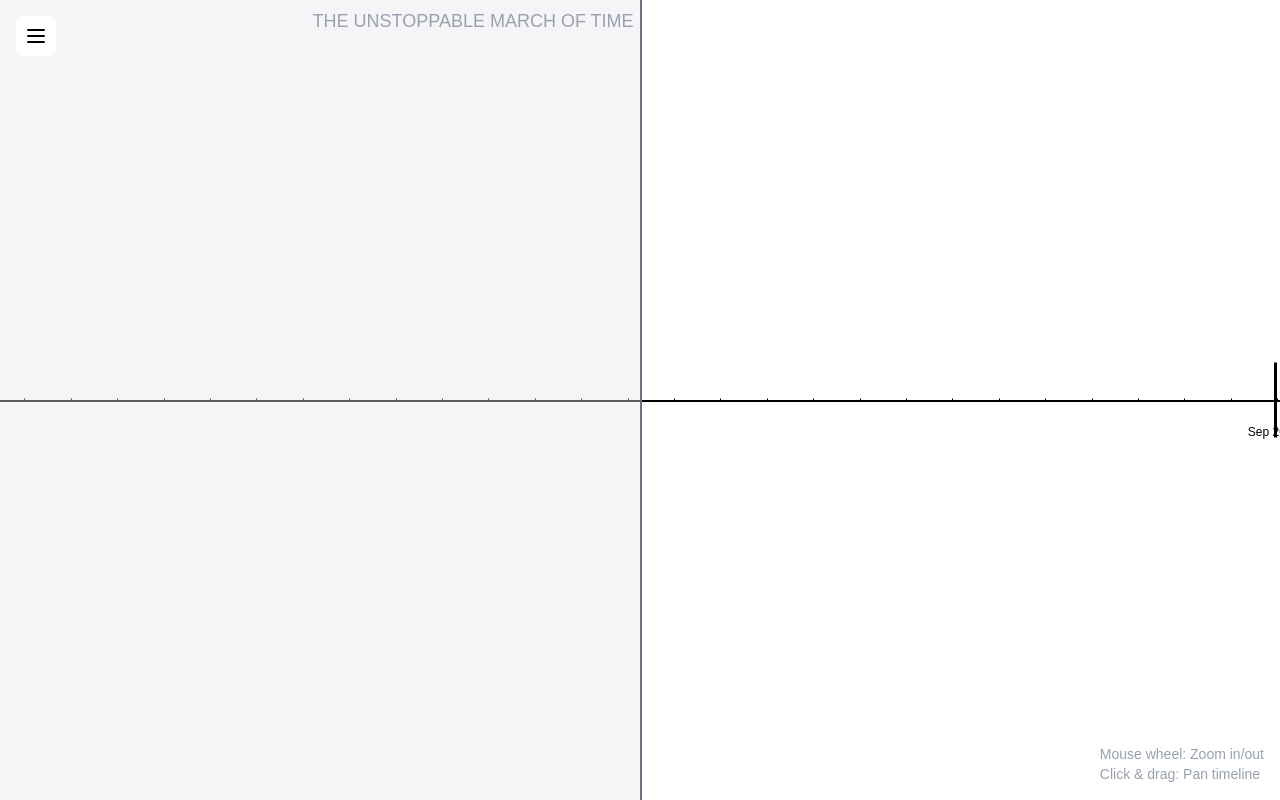
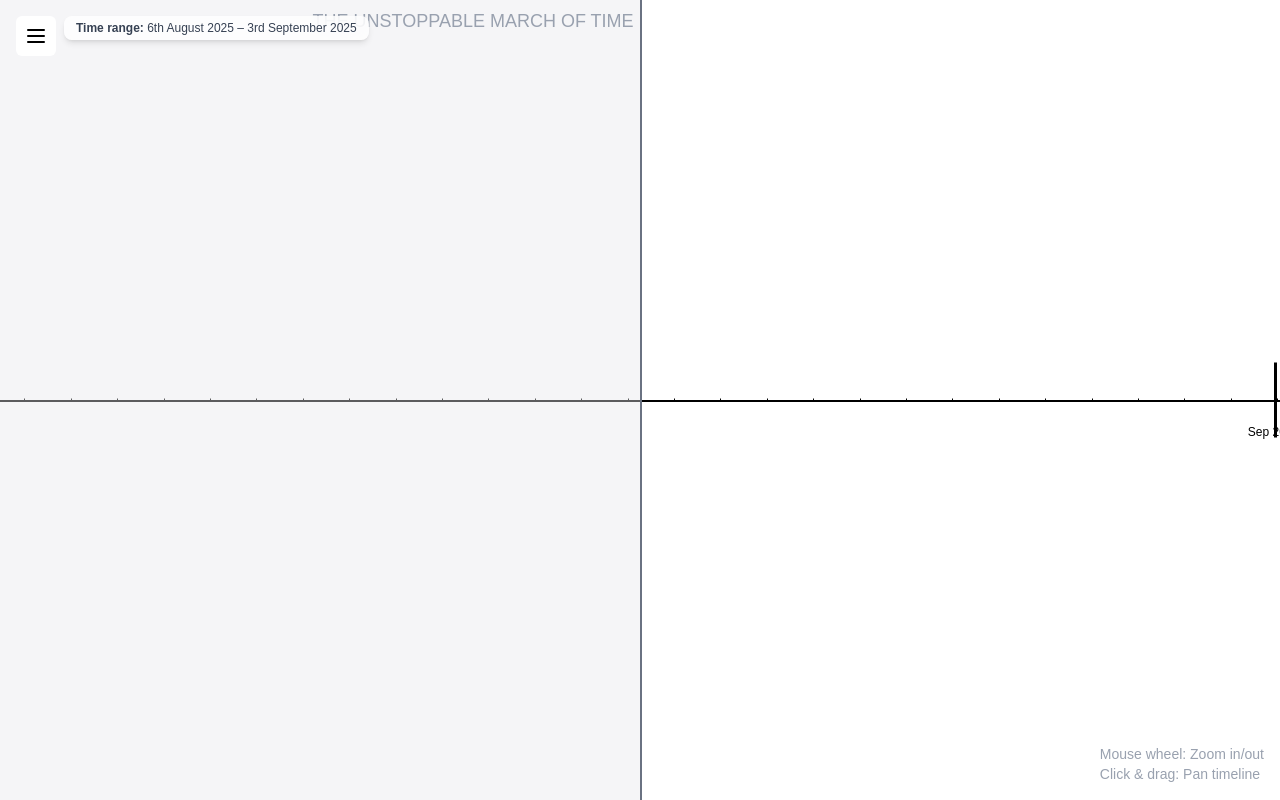
Before and after one commit to isaac-macdonald/timeline, a Next.js app in the folder timeline/: page / in a window 1280 px wide. Built offline with nearby package versions, Linux system fonts and the light colour scheme.

Commit message:
Added time range

```diff
--- a/timeline/app/components/Timeline.tsx
+++ b/timeline/app/components/Timeline.tsx
@@ -2,6 +2,7 @@
 
 import React, { useState, useEffect, useCallback, useRef } from 'react';
 import { useBirthday } from '@/app/context/BirthdayContext';
+import { motion } from 'framer-motion';
 
 interface Tick {
   time: number;
@@ -197,6 +198,27 @@ const ZoomableTimeline = () => {
       ? ((birthday.getTime() + 73 * MS_PER_YEAR - startTime) / timeRange) * 100
       : null;
 
+  function formatDatePretty(date: any) {
+    const day = date.getDate();
+
+    // Add suffix (st, nd, rd, th)
+    const suffix =
+      day % 10 === 1 && day !== 11
+        ? "st"
+        : day % 10 === 2 && day !== 12
+          ? "nd"
+          : day % 10 === 3 && day !== 13
+            ? "rd"
+            : "th";
+
+    const month = date.toLocaleString("default", { month: "long" });
+    const year = date.getFullYear();
+
+    return `${day}${suffix} ${month} ${year}`;
+  }
+
+
+
   return (
     <div className="w-full h-screen bg-white text-black overflow-hidden">
 
@@ -207,6 +229,17 @@ const ZoomableTimeline = () => {
         onMouseDown={handleMouseDown}
         style={{ cursor: isDragging ? 'grabbing' : 'grab' }}
       >
+        <motion.div
+          className="absolute top-4 left-16 bg-white/80 backdrop-blur-md shadow-md rounded-lg px-3 py-1 text-xs text-gray-700 z-50"
+          initial={{ opacity: 0, y: -5 }}
+          animate={{ opacity: 1, y: 0 }}
+          transition={{ duration: 0.3 }}
+        >
+          <span className="font-semibold">Time range:</span>{" "}
+          {formatDatePretty(new Date(startTime))} –{" "}
+          {formatDatePretty(new Date(centerTime + getTimeRange() / 2))}
+        </motion.div>
+
         <div className="absolute top-1/2 left-0 w-full h-0.5 bg-black"></div>
 
         {ticks.map((tick, idx) => (
@@ -335,6 +368,8 @@ const ZoomableTimeline = () => {
           <div>Mouse wheel: Zoom in/out</div>
           <div>Click & drag: Pan timeline</div>
         </div>
+
+
       </div>
     </div>
   );
--- a/timeline/package.json
+++ b/timeline/package.json
@@ -9,6 +9,7 @@
     "lint": "eslint"
   },
   "dependencies": {
+    "framer-motion": "^12.23.12",
     "lucide-react": "^0.540.0",
     "next": "15.5.0",
     "react": "19.1.0",
```
Also changed, not shown: 1 other file (tests, documents, lock files or other folders).
